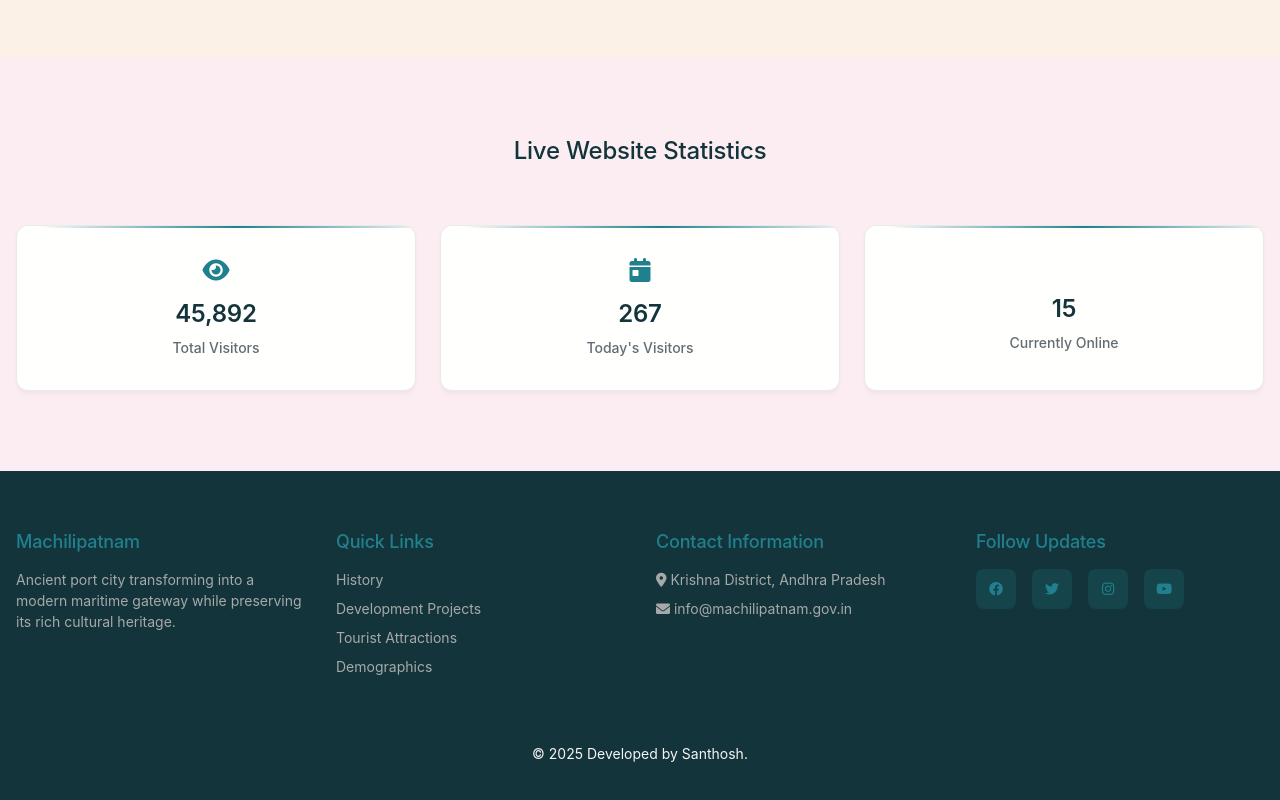
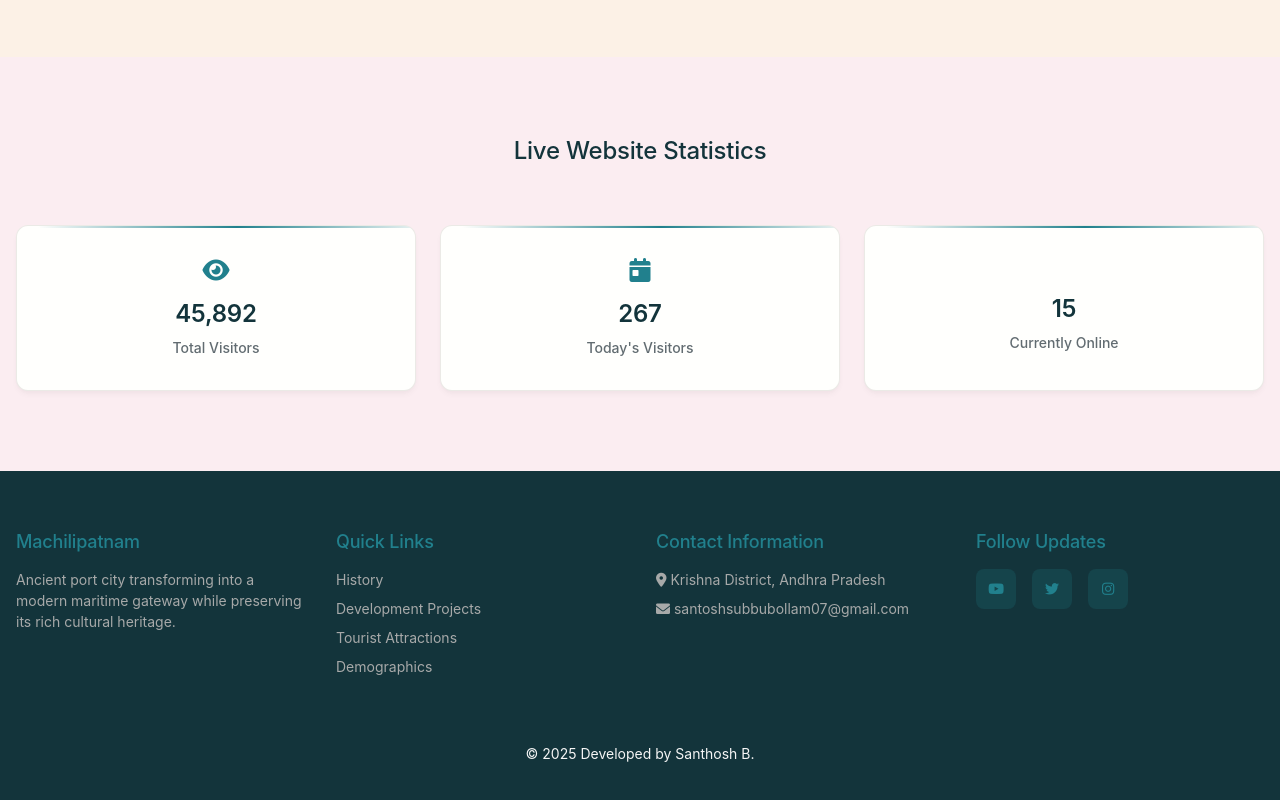
Before and after one commit to santoshbollam/Machilipatnam, a plain HTML site: page index.html in a window 1280 px wide. Shown: the part 6671-7471 px from the top of the page. Drawn offline with nearby package versions, Linux system fonts and the light colour scheme; some icons are missing; a web font is replaced by a local one.

Commit message:
Update index.html

```diff
--- a/index.html
+++ b/index.html
@@ -450,20 +450,19 @@
                     <h4>Contact Information</h4>
                     <p><i class="fas fa-map-marker-alt"></i> Krishna District, Andhra Pradesh</p>
 <!--                     <p><i class="fas fa-phone"></i> +91 (Collector Office)</p> -->
-                    <p><i class="fas fa-envelope"></i> info@machilipatnam.gov.in</p>
+                    <p><i class="fas fa-envelope"></i> santoshsubbubollam07@gmail.com</p>
                 </div>
                 <div class="footer-section">
                     <h4>Follow Updates</h4>
                     <div class="social-links">
-                        <a href="#" target="_blank"><i class="fab fa-facebook"></i></a>
+                        <a href="#" target="_blank"><i class="fab fa-youtube"></i></a>
                         <a href="#" target="_blank"><i class="fab fa-twitter"></i></a>
                         <a href="#" target="_blank"><i class="fab fa-instagram"></i></a>
-                        <a href="#" target="_blank"><i class="fab fa-youtube"></i></a>
                     </div>
                 </div>
             </div>
             <div class="footer-bottom">
-                <p>&copy; 2025 Developed by Santhosh.</p>
+                <p>&copy; 2025 Developed by Santhosh B.</p>
             </div>
         </div>
     </footer>
```
